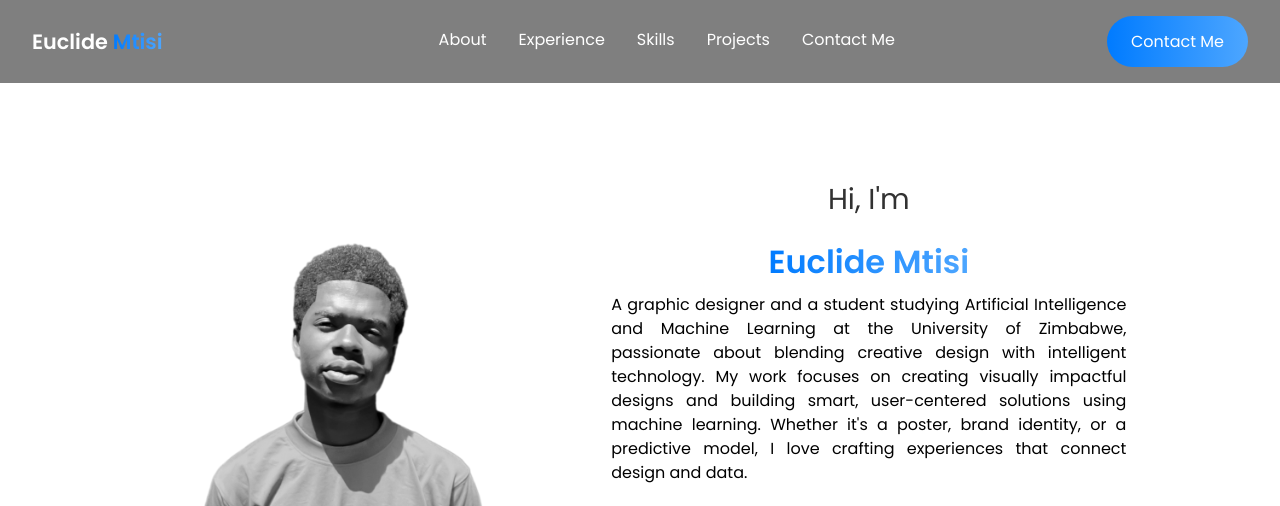
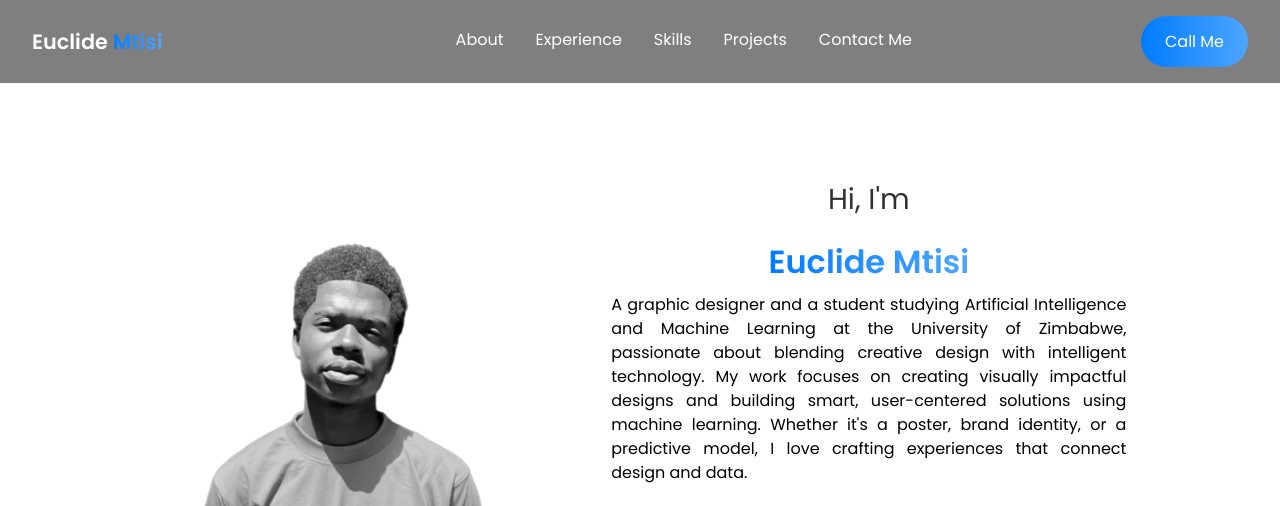
Before and after one commit to EUCKIE/euclide_mtisi.github.io, a plain HTML site: page index.html in a window 1280 px wide. Shown: the top 506 px of the page. Drawn offline with nearby package versions, Linux system fonts and the light colour scheme.

Commit message:
Update index.html

```diff
--- a/index.html
+++ b/index.html
@@ -54,7 +54,7 @@
         </li>
       </ul>
       <i class="bx bx-menu" id="menu-icon"></i>
-      <a href="tel:+263779939099" class="contact-me">Contact Me</a>
+      <a href="tel:+263779939099" class="contact-me">Call Me</a>
     </header>
 
     <section id="about" class="about">
```
